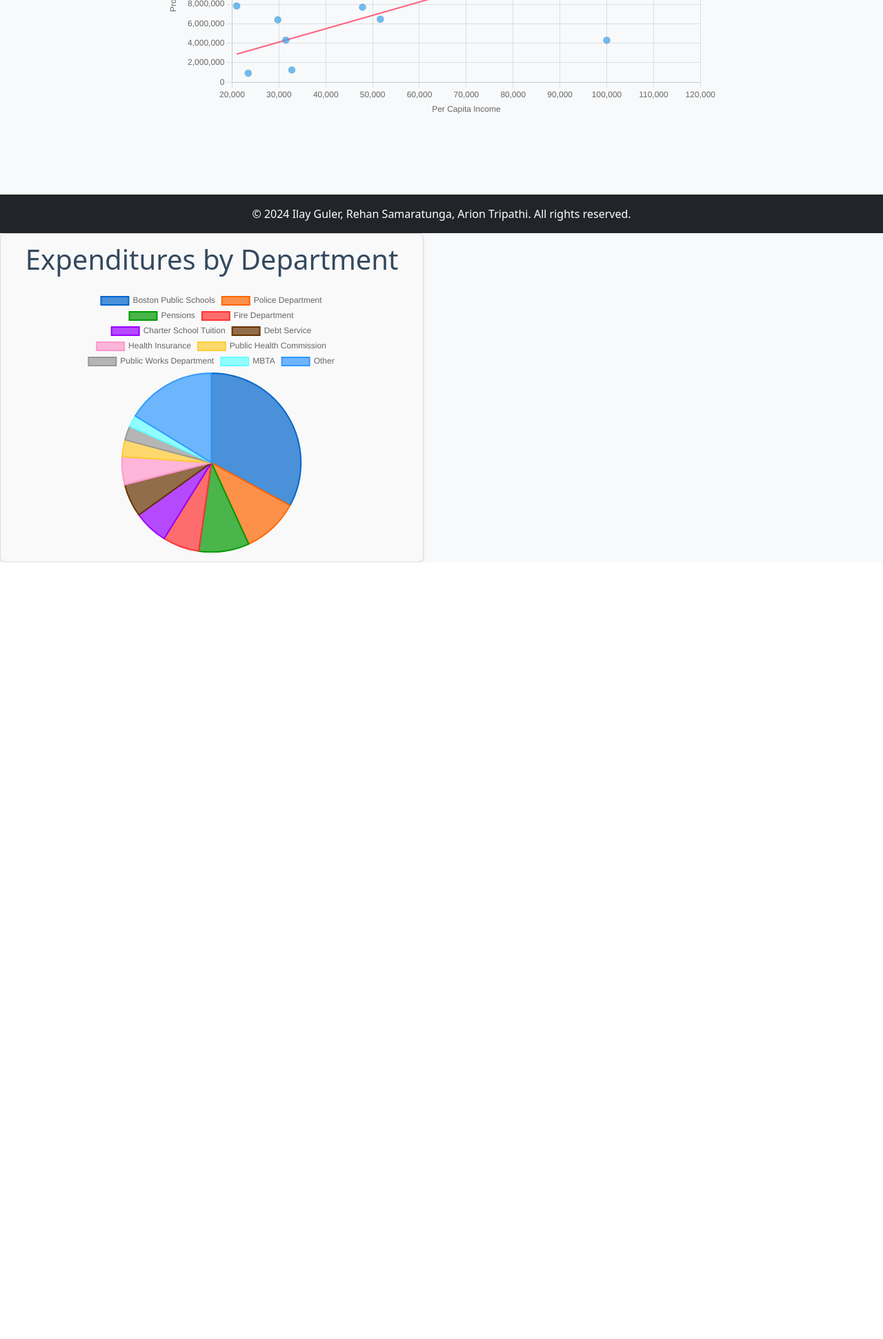
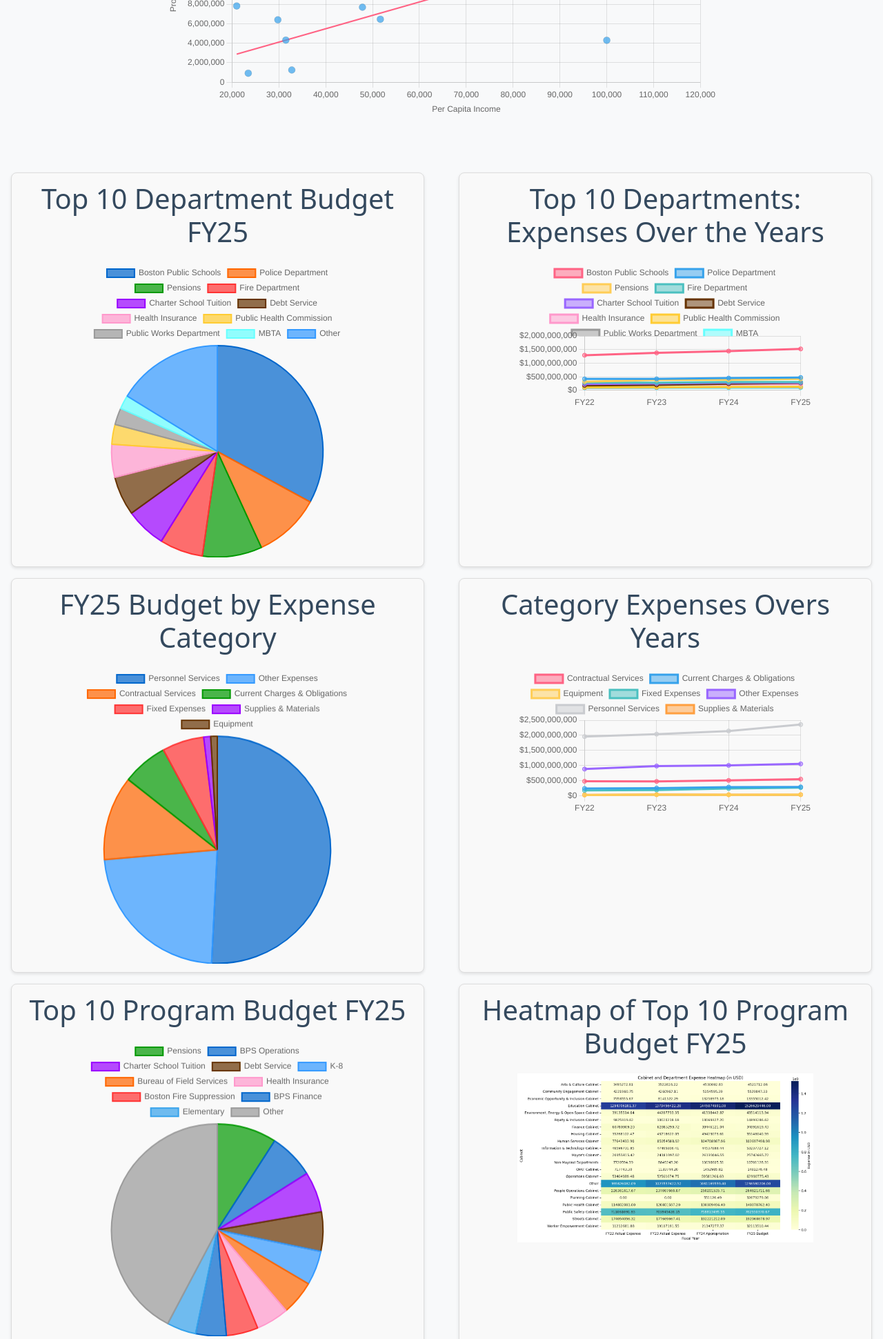
Before and after one commit to arionct/Boston-City-Budget, a Flask app: page /operating-budget.html in a window 1280 px wide. Shown: the part 532-2473 px from the top of the page at 69% size. Before the commit the page ends 1347 px from the top, so only its background shows below. Run offline with Flask 3, Linux system fonts and the light colour scheme.

Commit message:
added all operating budget graphs

```diff
--- a/app.py
+++ b/app.py
@@ -51,7 +51,59 @@ def get_operating_budget():
     data = top_n.reset_index().to_dict(orient='records')
     return jsonify(data)
 
+@app.route('/operating-budget.html/expense_category')
+def get_expense_category():
+    category_spending = op_budg.groupby('Expense Category')['FY25 Budget'].sum()
+    category_spending = category_spending.sort_values(ascending=False)
+    data = category_spending.reset_index().to_dict(orient='records')
 
+    return jsonify(data)
+
+@app.route('/operating-budget.html/top-10-dept-by-fy25-budget')
+def get_top_10_dept():
+  n = 10
+
+  dept_spending = op_budg.groupby('Dept')[['FY22 Actual Expense', 'FY23 Actual Expense', 'FY24 Appropriation', 'FY25 Budget']].sum()
+  dept_spending_sorted = dept_spending.sort_values('FY25 Budget', ascending=False)
+  top_n = dept_spending_sorted.head(n)
+
+  response_data = top_n.reset_index().to_dict(orient='records')
+
+  return jsonify(response_data)
+
+@app.route('/operating-budget.html/top-10-program_budget')
+def get_program_budget():
+    n_program = 10
+    program_spending = op_budg.groupby('Program')['FY25 Budget'].sum()
+    program_spending = program_spending.sort_values(ascending=False)
+    # Select the top 10 programs and sum the rest as "Other"
+    top_n_program = program_spending.head(n_program)
+    other = program_spending.iloc[n_program:].sum()
+    top_n_program.loc['Other'] = other
+    data = top_n_program.reset_index().to_dict(orient='records')
+
+    return jsonify(data)
+
+@app.route('/operating-budget.html/expense_category_over_year')
+def get_expense_category_over_year():
+    category_spending = op_budg.groupby('Expense Category')[['FY22 Actual Expense', 'FY23 Actual Expense', 'FY24 Appropriation', 'FY25 Budget']].sum()
+
+    response_data = {
+        "categories": [],
+        "years": ["FY22", "FY23", "FY24", "FY25"]
+    }
+
+    for category, row in category_spending.iterrows():
+        response_data["categories"].append({
+        "category": category,
+        "expenses": {
+            "FY22": row['FY22 Actual Expense'],
+            "FY23": row['FY23 Actual Expense'],
+            "FY24": row['FY24 Appropriation'],
+            "FY25": row['FY25 Budget']
+        }})
+
+    return jsonify(response_data)
 
 @app.route('/get-huber-reg-data')
 def get_huber_reg():
--- a/static/js/operating-budget.js
+++ b/static/js/operating-budget.js
@@ -50,3 +50,242 @@ fetch('/operating-budget.html/top-10-dept-by-fy25-budget')
     });
   })
   .catch(error => console.error('Error fetching data:', error));
+
+  fetch('/operating-budget.html/expense_category')
+  .then(response => response.json())
+  .then(data => {
+    const labels = data.map(item => item['Expense Category']);
+    const budgetData = data.map(item => item['FY25 Budget']);
+
+    const ctx = document.getElementById('cat_budget').getContext('2d');
+
+    const categoryColors = {
+        "Personnel Services": { background: 'rgba(0, 102, 204, 0.7)', border: 'rgba(0, 102, 204, 1)' }, // Dark Blue
+        "Other Expenses": { background: 'rgba(51, 153, 255, 0.7)', border: 'rgba(51, 153, 255, 1)' }, // Light Blue
+        "Contractual Services": { background: 'rgba(255, 102, 0, 0.7)', border: 'rgba(255, 102, 0, 1)' }, // Orange
+        "Current Charges & Obligations": { background: 'rgba(0, 153, 0, 0.7)', border: 'rgba(0, 153, 0, 1)' }, // Green
+        "Fixed Expenses": { background: 'rgba(255, 51, 51, 0.7)', border: 'rgba(255, 51, 51, 1)' }, // Red
+        "Supplies & Materials": { background: 'rgba(153, 0, 255, 0.7)', border: 'rgba(153, 0, 255, 1)' }, // Purple
+        "Equipment": { background: 'rgba(102, 51, 0, 0.7)', border: 'rgba(102, 51, 0, 1)' } // Brown
+    };
+
+
+    const backgroundColors = labels.map(label => categoryColors[label]?.background || 'rgba(0, 0, 0, 0.5)');
+    const borderColors = labels.map(label => categoryColors[label]?.border || 'rgba(0, 0, 0, 1)');
+
+    new Chart(ctx, {
+      type: 'pie',
+      data: {
+        labels: labels,
+        datasets: [{
+          data: budgetData,
+          backgroundColor: backgroundColors,
+          borderColor: borderColors,
+          borderWidth: 2
+        }]
+      },
+      options: {
+        responsive: true,
+        plugins: {
+          legend: { position: 'top' },
+          tooltip: {
+            callbacks: {
+              label: function(tooltipItem) {
+                return tooltipItem.label + ': $' + tooltipItem.raw.toLocaleString();
+              }
+            }
+          }
+        }
+      }
+    });
+  })
+  .catch(error => console.error('Error fetching data:', error));
+
+
+
+fetch('/operating-budget.html/top-10-program_budget')
+  .then(response => response.json())
+  .then(data => {
+    const labels = data.map(item => item['Program']);
+    const budgetData = data.map(item => item['FY25 Budget']);
+
+    const ctx = document.getElementById('top-10-program_budget').getContext('2d');
+
+    const programColors = {
+        "Pensions": { background: 'rgba(0, 153, 0, 0.7)', border: 'rgba(0, 153, 0, 1)' }, // Green
+        "BPS Operations": { background: 'rgba(0, 102, 204, 0.7)', border: 'rgba(0, 102, 204, 1)' }, // Dark Blue
+        "Charter School Tuition": { background: 'rgba(153, 0, 255, 0.7)', border: 'rgba(153, 0, 255, 1)' }, // Purple
+        "Debt Service": { background: 'rgba(102, 51, 0, 0.7)', border: 'rgba(102, 51, 0, 1)' }, // Brown
+        "K-8": { background: 'rgba(51, 153, 255, 0.7)', border: 'rgba(51, 153, 255, 1)' }, // Light Blue
+        "Bureau of Field Services": { background: 'rgba(255, 102, 0, 0.7)', border: 'rgba(255, 102, 0, 1)' }, // Orange
+        "Health Insurance": { background: 'rgba(255, 153, 204, 0.7)', border: 'rgba(255, 153, 204, 1)' }, // Light Pink
+        "Boston Fire Suppression": { background: 'rgba(255, 51, 51, 0.7)', border: 'rgba(255, 51, 51, 1)' }, // Red
+        "BPS Finance": { background: 'rgba(0, 102, 204, 0.7)', border: 'rgba(0, 102, 204, 1)' }, // Dark Blue
+        "Elementary": { background: 'rgba(54, 162, 235, 0.7)', border: 'rgba(54, 162, 235, 1)' }, // Soft Blue
+        "High": { background: 'rgba(255, 205, 86, 0.7)', border: 'rgba(255, 205, 86, 1)' }, // Yellow
+        "Public Health Commission": { background: 'rgba(255, 204, 51, 0.7)', border: 'rgba(255, 204, 51, 1)' }, // Bright Yellow
+        "MBTA": { background: 'rgba(102, 255, 255, 0.7)', border: 'rgba(102, 255, 255, 1)' }, // Aqua Blue
+        "Reserve for Collective Bargaining City": { background: 'rgba(201, 203, 207, 0.7)', border: 'rgba(201, 203, 207, 1)' }, // Light Gray
+        "BAT-Admin & Technology": { background: 'rgba(192, 75, 75, 0.7)', border: 'rgba(192, 75, 75, 1)' }, // Deep Red
+        "Other": { background: 'rgba(153, 153, 153, 0.7)', border: 'rgba(153, 153, 153, 1)' } // Neutral Gray
+    };
+
+
+    const backgroundColors = labels.map(label => programColors[label]?.background || 'rgba(0, 0, 0, 0.5)');
+    const borderColors = labels.map(label => programColors[label]?.border || 'rgba(0, 0, 0, 1)');
+
+    new Chart(ctx, {
+      type: 'pie',
+      data: {
+        labels: labels,
+        datasets: [{
+          data: budgetData,
+          backgroundColor: backgroundColors,
+          borderColor: borderColors,
+          borderWidth: 2
+        }]
+      },
+      options: {
+        responsive: true,
+        plugins: {
+          legend: { position: 'top' },
+          tooltip: {
+            callbacks: {
+              label: function(tooltipItem) {
+                return tooltipItem.label + ': $' + tooltipItem.raw.toLocaleString();
+              }
+            }
+          }
+        }
+      }
+    });
+  })
+  .catch(error => console.error('Error fetching data:', error));
+
+
+fetch('/operating-budget.html/top-10-dept-by-fy25-budget')
+    .then(response => response.json())
+    .then(data => {
+    const ctx = document.getElementById('department_budget_over_years').getContext('2d');
+
+    const filteredData = data.filter(item => item.Dept !== "Other");
+
+    const labels = ["FY22", "FY23", "FY24", "FY25"];
+
+    const departmentColors = {
+        "Boston Public Schools": 'rgba(255, 99, 132, 1)', // Red
+        "Police Department": 'rgba(54, 162, 235, 1)', // Blue
+        "Pensions": 'rgba(255, 205, 86, 1)', // Yellow
+        "Fire Department": 'rgba(75, 192, 192, 1)', // Teal
+        "Charter School Tuition": 'rgba(153, 102, 255, 1)', // Purple
+        "Debt Service": 'rgba(102, 51, 0, 1)', // Brown
+        "Health Insurance": 'rgba(255, 153, 204, 1)', // Pink
+        "MBTA": 'rgba(102, 255, 255, 1)', // Light Cyan
+        "Public Works Department": 'rgba(153, 153, 153, 1)', // Gray
+        "Public Health Commission": 'rgba(255, 204, 51, 1)', // Orange-Yellow
+        "Other": 'rgba(51, 153, 255, 1)' // Light Blue
+    };
+
+    const datasets = filteredData.map(item => ({
+        label: item.Dept,
+        data: [
+        item['FY22 Actual Expense'],
+        item['FY23 Actual Expense'],
+        item['FY24 Appropriation'],
+        item['FY25 Budget']
+        ],
+        borderColor: departmentColors[item.Dept],
+        backgroundColor: departmentColors[item.Dept].replace('1)', '0.5)'),
+        fill: false
+    }));
+
+    new Chart(ctx, {
+        type: 'line',
+        data: {
+        labels: labels,
+        datasets: datasets
+        },
+        options: {
+        responsive: true,
+        plugins: {
+            legend: { position: 'top' },
+            tooltip: {
+            callbacks: {
+                label: function(tooltipItem) {
+                return tooltipItem.dataset.label + ': $' + tooltipItem.raw.toLocaleString();
+                }
+            }
+            }
+        },
+        scales: {
+            y: {
+            ticks: {
+                callback: function(value) {
+                return '$' + value.toLocaleString();
+                }
+            }
+            }
+        }
+        }
+    });
+    })
+    .catch(error => console.error('Error fetching data:', error));
+
+
+fetch('/operating-budget.html/expense_category_over_year')
+    .then(response => response.json())
+    .then(data => {
+      const ctx = document.getElementById('cat_exp_over_years').getContext('2d');
+
+      const years = data.years;
+      const categories = data.categories;
+
+      const categoryColors = {
+        "Contractual Services": 'rgba(255, 99, 132, 1)',
+        "Current Charges & Obligations": 'rgba(54, 162, 235, 1)',
+        "Equipment": 'rgba(255, 205, 86, 1)',
+        "Fixed Expenses": 'rgba(75, 192, 192, 1)',
+        "Other Expenses": 'rgba(153, 102, 255, 1)',
+        "Personnel Services": 'rgba(201, 203, 207, 1)',
+        "Supplies & Materials": 'rgba(255, 159, 64, 1)'
+      };
+
+      const datasets = categories.map(cat => ({
+        label: cat.category,
+        data: years.map(year => cat.expenses[year]),
+        borderColor: categoryColors[cat.category],
+        backgroundColor: categoryColors[cat.category].replace('1)', '0.5)'),
+        fill: false
+      }));
+
+      new Chart(ctx, {
+        type: 'line',
+        data: {
+          labels: years,
+          datasets: datasets
+        },
+        options: {
+          responsive: true,
+          plugins: {
+            legend: { position: 'top' },
+            tooltip: {
+              callbacks: {
+                label: function(tooltipItem) {
+                  return tooltipItem.dataset.label + ': $' + tooltipItem.raw.toLocaleString();
+                }
+              }
+            }
+          },
+          scales: {
+            y: {
+              ticks: {
+                callback: function(value) {
+                  return '$' + value.toLocaleString();
+                }
+              }
+            }
+          }
+        }
+      });
+    })
+    .catch(error => console.error('Error fetching data:', error));
--- a/static/styles.css
+++ b/static/styles.css
@@ -117,12 +117,18 @@ all-elements {
 
 /* Graph Layouts */
 .small-chart-container {
-    width: 65%;
+    width: 75%;
     margin: 0 auto;
 }
 .large-chart-container {
     width: 100%;
     margin: 0 auto;
+}
+.responsive-image {
+    width: 100%; /* Image takes up 100% of the container width */
+    height: auto; /* Preserve aspect ratio */
+    object-fit: contain; /* Ensures the image fits within the container */
+    display: block; /* Remove extra spacing below the image */
 }
 
 /* Responsive Adjustments */
--- a/templates/operating-budget.html
+++ b/templates/operating-budget.html
@@ -53,6 +53,58 @@
 			<canvas id="regChart"></canvas>
 		</div>
 	</div>
+
+    <div class="visualization-area">
+        <div class="data-block">
+            <h2 class="main-heading">Top 10 Department Budget FY25</h2>
+            <div class="small-chart-container">
+                <canvas class="pie" id="department_budget"></canvas>
+            </div>
+        </div>
+
+        <div class="data-block">
+            <h2 class="main-heading">Top 10 Departments: Expenses Over the Years</h2>
+            <div class="small-chart-container">
+                <canvas id="department_budget_over_years"></canvas>
+            </div>
+        </div>
+
+        <div class="data-block">
+            <h2 class="main-heading">FY25 Budget by Expense Category</h2>
+            <div class="small-chart-container">
+                <canvas class="pie" id="cat_budget"></canvas>
+            </div>
+        </div>
+
+        <div class="data-block">
+            <h2 class="main-heading">Category Expenses Overs Years</h2>
+            <div class="small-chart-container">
+                <canvas id="cat_exp_over_years"></canvas>
+            </div>
+        </div>
+
+        <div class="data-block">
+            <h2 class="main-heading">Top 10 Program Budget FY25</h2>
+            <div class="small-chart-container">
+                <canvas class="pie" id="top-10-program_budget"></canvas>
+            </div>
+        </div>
+
+        <div class="data-block">
+            <h2 class="main-heading">Heatmap of Top 10 Program Budget FY25</h2>
+            <div class="small-chart-container">
+                <img class="responsive-image" src="{{ url_for('static', filename='images/cabinet-dep-heatmap.png') }}" alt="Heatmap of Top 10 Program Budget FY25">
+            </div>
+        </div>
+
+        <div class="data-block">
+            <h2 class="main-heading">Top 10 Departmental Expenses Treemap (FY25 Budget)</h2>
+            <div class="small-chart-container">
+                <img class="responsive-image" src="{{ url_for('static', filename='images/departmental-treemap.png') }}" alt="Top 10 Departmental Expenses Treemap (FY25 Budget)">
+            </div>
+        </div>
+
+    </div>
 
 	<footer class="bg-dark text-white text-center py-3 mt-5">
 		&copy; 2024 Ilay Guler, Rehan Samaratunga, Arion Tripathi. All rights reserved.
@@ -148,12 +200,6 @@
 		fetchAndRender('/get-huber-reg-data', 'Per Capita Income vs Project Budget', 'Per Capita Income');
 	</script>
 
-    <div class="data-block">
-        <h2 class="main-heading">Expenditures by Department</h2>
-        <div class="small-chart-container">
-            <canvas class="pie" id="department_budget"></canvas>
-        </div>
-    </div>
     <script src="static/js/operating-budget.js"></script>
 </body>
 
```
Also changed, not shown: static/images/cabinet-dep-heatmap.png (added), static/images/departmental-treemap.png (added).
